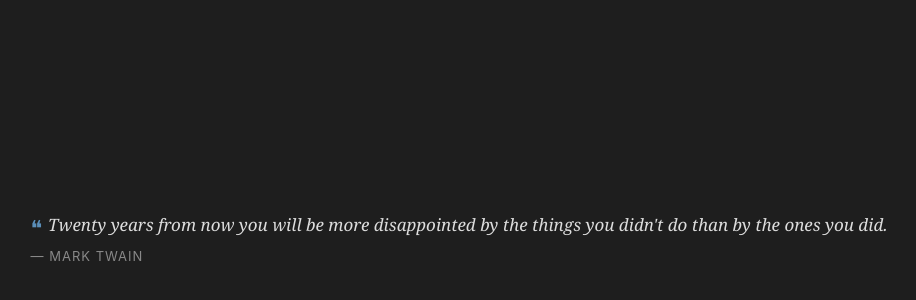
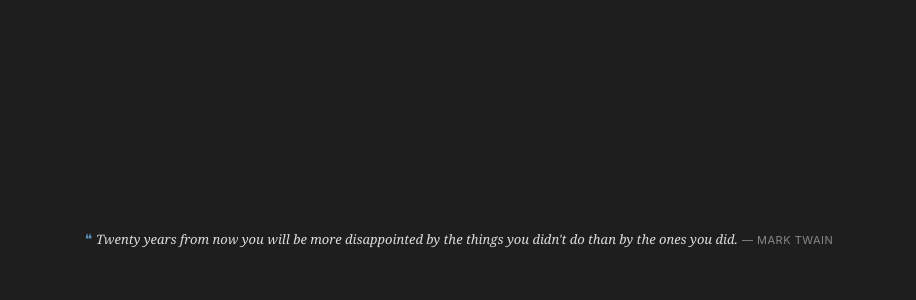
Before and after one commit to malliet17/notion-timer, a plain HTML site: page daily-quote.html in a window 1280 px wide. Shown: the part 162-462 px from the top of the page, without its empty margins (181-1097 px from the left). Drawn offline with Linux system fonts and the light colour scheme.

Commit message:
Fixed sizes: mark 14px, text 13px, author 11px, all inline

```diff
--- a/daily-quote.html
+++ b/daily-quote.html
@@ -8,14 +8,14 @@
 *{margin:0;padding:0;box-sizing:border-box}
 body{background:#1e1e1e;color:#fff;font-family:Georgia,'Times New Roman',serif;display:flex;align-items:center;justify-content:center;height:100vh;overflow:hidden;user-select:none;padding:16px}
 .quote-wrap{max-width:90%;text-align:left}
-.mark{font-size:22px;color:#5b8fb9;vertical-align:top}
-.text{font-size:clamp(14px,2.6vw,17px);font-style:italic;line-height:1.5;color:#ddd}
-.author{font-size:clamp(11px,2.2vw,13px);color:#888;font-family:-apple-system,BlinkMacSystemFont,'Segoe UI',sans-serif;letter-spacing:1px;text-transform:uppercase;white-space:nowrap;display:block;margin-top:6px}
+.mark{font-size:14px;color:#5b8fb9;vertical-align:baseline}
+.text{font-size:13px;font-style:italic;line-height:1.5;color:#ddd}
+.author{font-size:11px;color:#888;font-family:-apple-system,BlinkMacSystemFont,'Segoe UI',sans-serif;letter-spacing:0.5px;text-transform:uppercase;white-space:nowrap}
 </style>
 </head>
 <body>
 <div class="quote-wrap">
-  <span class="mark">❝ </span><span class="text" id="quote"></span><div class="author" id="author"></div>
+  <span class="mark">❝ </span><span class="text" id="quote"></span> <span class="author" id="author"></span>
 </div>
 <script>
 const quotes=[
```
